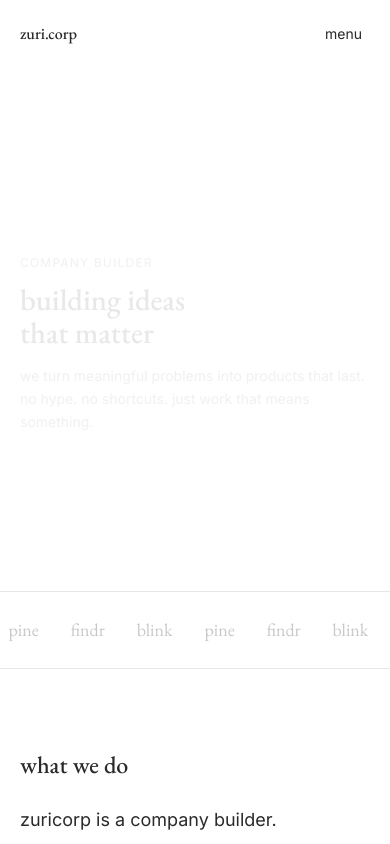
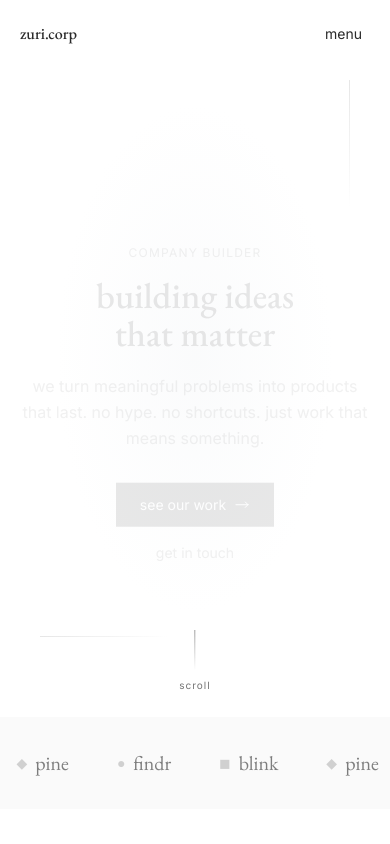
Before and after one commit to Babalolaolawale/zuri.corp, a React (Vite) app: page / in a window 390 px wide. Shown: the top 844 px of the page. Built offline with nearby package versions, Linux system fonts and the light colour scheme.

Commit message:
Enhance mobile design: add visual texture, better hero, improved marquee

```diff
--- a/src/components/LandingPage.tsx
+++ b/src/components/LandingPage.tsx
@@ -51,21 +51,42 @@ export default function LandingPage() {
             <Header activeSection={activeSection} />
 
             {/* Hero Section */}
-            <section id="home" className="min-h-[70vh] md:min-h-screen flex flex-col justify-center pt-20 pb-10 md:pt-24 md:pb-16 px-5 md:px-12 lg:px-24 relative">
-                <div className={`max-w-5xl transition-all duration-1000 delay-300 ${isLoaded ? 'opacity-100 translate-y-0' : 'opacity-0 translate-y-8'}`}>
-                    <p className="font-body text-xs md:text-sm text-muted mb-3 md:mb-6 tracking-widest uppercase">company builder</p>
-                    <h1 className="font-heading text-3xl sm:text-5xl md:text-6xl lg:text-8xl font-medium text-foreground mb-4 md:mb-8 leading-[1.1] lowercase">
+            <section id="home" className="min-h-[85vh] md:min-h-screen flex flex-col justify-center items-center pt-16 pb-8 md:pt-24 md:pb-16 px-5 md:px-12 lg:px-24 relative overflow-hidden">
+                {/* Subtle gradient background */}
+                <div className="absolute inset-0 bg-gradient-radial from-gray-50 via-white to-white opacity-80"></div>
+
+                {/* Decorative architectural lines */}
+                <div className="absolute top-20 right-10 md:right-24 w-px h-32 md:h-48 bg-gradient-to-b from-border to-transparent"></div>
+                <div className="absolute bottom-20 left-10 md:left-24 w-32 md:w-48 h-px bg-gradient-to-r from-border to-transparent"></div>
+
+                {/* Pulsing dot accent */}
+                <div className="absolute top-1/4 right-1/4 w-2 h-2 bg-muted/30 rounded-full animate-pulse hidden md:block"></div>
+
+                <div className={`max-w-5xl relative z-10 text-center md:text-left transition-all duration-1000 delay-300 ${isLoaded ? 'opacity-100 translate-y-0' : 'opacity-0 translate-y-8'}`}>
+                    <p className="font-body text-xs md:text-sm text-muted mb-4 md:mb-6 tracking-widest uppercase">company builder</p>
+                    <h1 className="font-heading text-4xl sm:text-6xl md:text-7xl lg:text-8xl font-medium text-foreground mb-5 md:mb-8 leading-[1.05] lowercase">
                         building ideas<br />that matter
                     </h1>
-                    <p className="font-body text-sm md:text-xl text-muted max-w-xl leading-relaxed lowercase">
+                    <p className="font-body text-base md:text-xl text-muted max-w-xl leading-relaxed lowercase mb-8 md:mb-10 mx-auto md:mx-0">
                         we turn meaningful problems into products that last. no hype. no shortcuts. just work that means something.
                     </p>
+                    <div className="flex flex-col sm:flex-row items-center gap-4">
+                        <a href="#projects" className="inline-flex items-center gap-2 font-body text-sm text-white bg-foreground px-6 py-3 hover:bg-foreground/90 transition-all lowercase">
+                            see our work
+                            <svg className="w-4 h-4" fill="none" stroke="currentColor" viewBox="0 0 24 24">
+                                <path strokeLinecap="round" strokeLinejoin="round" strokeWidth={1.5} d="M17 8l4 4m0 0l-4 4m4-4H3" />
+                            </svg>
+                        </a>
+                        <a href="mailto:hello@zuricorp.com" className="font-body text-sm text-muted hover:text-foreground transition-colors lowercase">
+                            get in touch
+                        </a>
+                    </div>
                 </div>
 
                 {/* Scroll indicator */}
-                <div className="absolute bottom-6 md:bottom-12 left-5 md:left-12 lg:left-24 hidden sm:block">
+                <div className="absolute bottom-6 md:bottom-12 left-1/2 -translate-x-1/2 md:left-12 md:translate-x-0 lg:left-24">
                     <div className="flex flex-col items-center gap-2">
-                        <div className="w-px h-12 md:h-16 bg-gradient-to-b from-muted to-transparent animate-pulse"></div>
+                        <div className="w-px h-10 md:h-16 bg-gradient-to-b from-muted to-transparent animate-pulse"></div>
                         <span className="font-body text-[10px] text-muted lowercase tracking-widest">scroll</span>
                     </div>
                 </div>
@@ -269,12 +290,20 @@ function Preloader() {
 
 /* Marquee Component */
 function Marquee() {
-    const products = ["pine", "findr", "blink", "pine", "findr", "blink"];
+    const products = [
+        { name: "pine", icon: "◆" },
+        { name: "findr", icon: "●" },
+        { name: "blink", icon: "◼" },
+    ];
+    const items = [...products, ...products, ...products, ...products];
     return (
-        <div className="py-6 md:py-8 border-y border-border overflow-hidden">
-            <div className="animate-marquee whitespace-nowrap flex">
-                {[...products, ...products, ...products].map((product, i) => (
-                    <span key={i} className="font-heading text-lg md:text-2xl text-muted/40 mx-4 md:mx-8 lowercase">{product}</span>
+        <div className="py-8 md:py-10 bg-subtle/50 overflow-hidden">
+            <div className="animate-marquee whitespace-nowrap flex items-center">
+                {items.map((product, i) => (
+                    <span key={i} className="flex items-center gap-2 mx-6 md:mx-10">
+                        <span className="text-foreground/20 text-sm">{product.icon}</span>
+                        <span className="font-heading text-xl md:text-3xl text-foreground/60 lowercase">{product.name}</span>
+                    </span>
                 ))}
             </div>
         </div>
--- a/src/index.css
+++ b/src/index.css
@@ -86,6 +86,11 @@ body {
   }
 }
 
+/* Radial gradient background */
+.bg-gradient-radial {
+  background: radial-gradient(ellipse at center, var(--tw-gradient-stops));
+}
+
 .animate-marquee {
   animation: marquee 10s linear infinite;
 }
```
